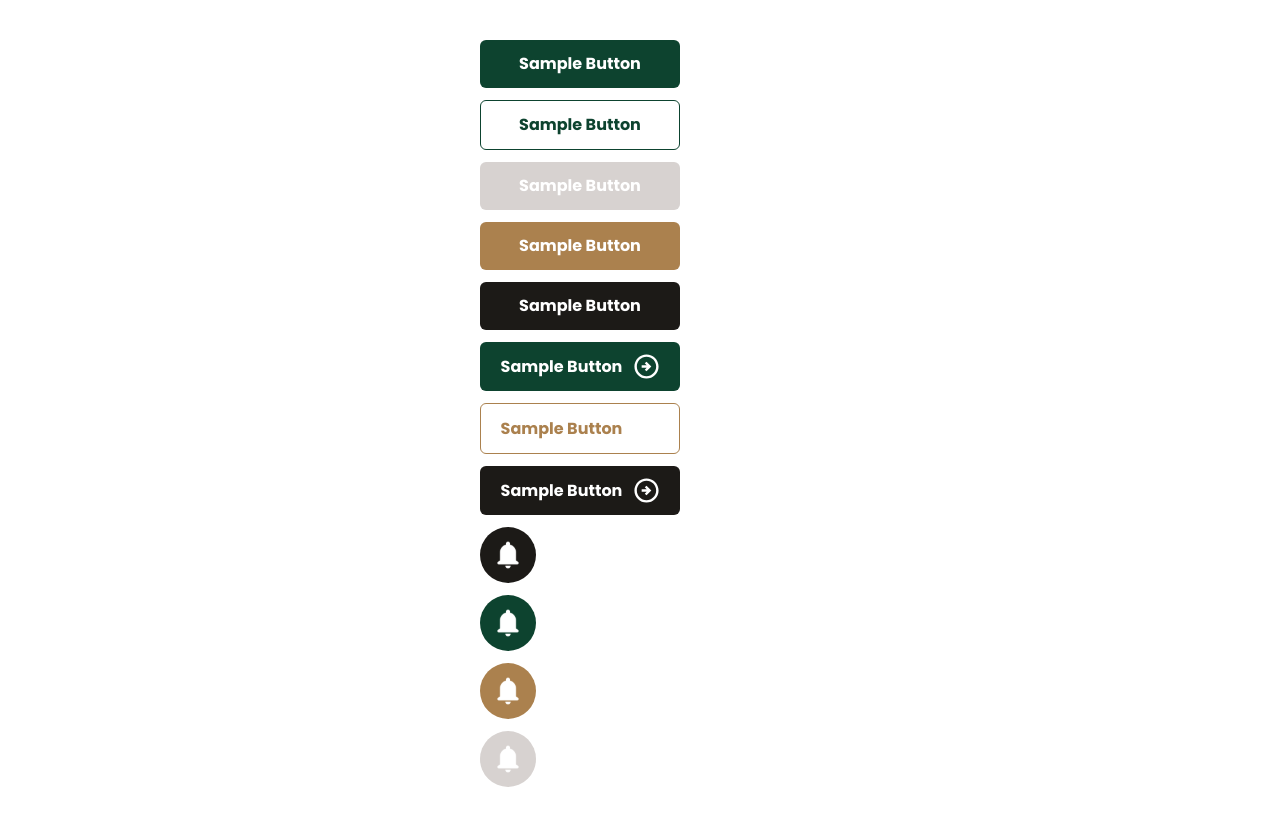
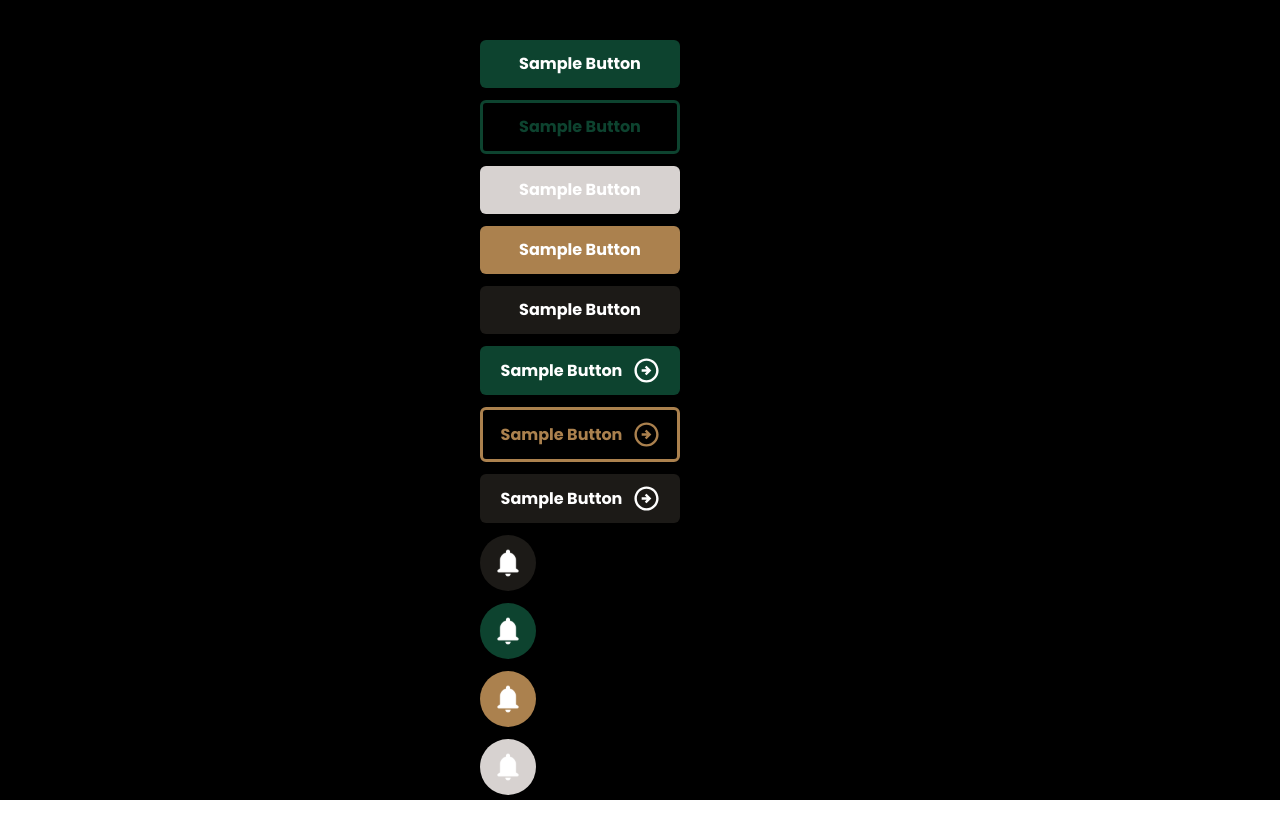
Before and after one commit to Sandbox-by-IEEE/SandboxIEEE, a Next.js app: page / in a window 1280 px wide. Built offline with nearby package versions, Linux system fonts and the light colour scheme; a web font is replaced by a local one.

Commit message:
style: Change color hovering issue on shadow

```diff
--- a/src/app/page.tsx
+++ b/src/app/page.tsx
@@ -7,8 +7,8 @@ export default function Home() {
   // ... (other code)
 
   return (
-    <main className='flex flex-col w-screen h-screen'>
-      <div className=' p-10 mx-auto space-y-3 w-[400px]'>
+    <main className='flex flex-col bg-black w-screen h-screen'>
+      <div className=' p-10 mx-auto space-y-3 w-[400px] '>
         {/* Sample usage of the Button component */}
 
         {/* GREEN, 100%, GLOW */}
--- a/src/components/Button.tsx
+++ b/src/components/Button.tsx
@@ -14,15 +14,26 @@ const Button = ({
   isFullWidth?: boolean;
 }) => {
   const colorEffect = {
-    green:
-      'bg-[#0D432F] hover:bg-[#315B4C] text-[#0D432F] hover:shadow-[0px_0px_20px_5px_#315B4C] text-white',
-    black:
-      'bg-[#1C1A17] text-[#0D432F] text-white hover:shadow-[0px_0px_3px_3px_#FFFFFF]',
-    gold: 'bg-[#AB814E] hover:bg-[#B49876] rounded-md hover:shadow-[0px_0px_20px_5px_#B49876]  text-white',
-    'trans-green':
-      'border border-[#0D432F] bg-transparent text-[#0D432F] hover:bg-[#494845]',
-    'trans-orange':
-      'border border-[#AB814E] bg-transparent text-[#AB814E] hover:bg-[#494845]',
+    green: {
+      main: 'bg-[#0D432F] hover:shadow-[0px_0px_20px_5px_#315B4C] text-white',
+      arrow: '#FFFFFF',
+    },
+    black: {
+      main: 'bg-[#1C1A17] text-[#0D432F] text-white hover:shadow-[0px_0px_3px_3px_#FFFFFF] hover:bg-[#494845]',
+      arrow: '#FFFFFF',
+    },
+    gold: {
+      main: 'bg-[#AB814E] rounded-md hover:shadow-[0px_0px_20px_5px_#B49876] text-white',
+      arrow: '#FFFFFF',
+    },
+    'trans-green': {
+      main: 'border border-[3px] border-[#0D432F] bg-transparent text-[#0D432F] hover:bg-[#494845]',
+      arrow: '#0D432F',
+    },
+    'trans-orange': {
+      main: 'border border-[3px] border-[#AB814E] bg-transparent text-[#AB814E] hover:bg-[#494845]',
+      arrow: '#AB814E',
+    },
   };
 
   //green, 100%
@@ -31,13 +42,13 @@ const Button = ({
       disabled={isDisabled}
       className={`${
         isFullWidth ? 'w-full' : 'w-[130px] lg:w-[200px]'
-      } text-sm lg:text-base font-bold disabled:bg-[#D7D2D0] disabled:cursor-not-allowed disabled:text-white font-poppins h-fit transition-all duration-300 flex justify-center items-center py-2 px-3 lg:py-3 lg:px-4 hover:shadow-md rounded-md ${
-        colorEffect[color]
+      } text-sm lg:text-base disabled:bg-[#D7D2D0] disabled:cursor-not-allowed disabled:text-white h-fit disabled:shadow-sm transition-all duration-300 flex justify-center items-center py-2 px-3 lg:py-3 lg:px-4 rounded-md ${
+        colorEffect[color].main
       }`}
     >
-      <p className='flex gap-3 w-full items-center justify-center'>
+      <p className='flex gap-3 w-full items-center justify-center font-poppins font-bold'>
         {children}
-        {isIcon && <RightArrow arrowColor='#FFFFFF' />}
+        {isIcon && <RightArrow arrowColor={`${colorEffect[color].arrow}`} />}
       </p>
     </button>
   );
--- a/src/components/IconButton.tsx
+++ b/src/components/IconButton.tsx
@@ -11,7 +11,8 @@ const IconButton = ({
   const colorEffect = {
     green:
       'bg-[#0D432F] hover:bg-[#315B4C] hover:shadow-[0px_0px_20px_5px_#315B4C]',
-    black: 'bg-[#1C1A17] text-[#0D432F] hover:shadow-[0px_0px_3px_3px_#FFFFFF]',
+    black:
+      'bg-[#1C1A17] text-[#0D432F] hover:shadow-[0px_0px_3px_3px_#FFFFFF] hover:bg-[#494845]',
     gold: 'bg-[#AB814E] hover:bg-[#B49876] hover:shadow-[0px_0px_20px_5px_#B49876]',
     'trans-green':
       'border border-[#0D432F] bg-transparent text-[#0D432F] hover:bg-[#494845]',
```
